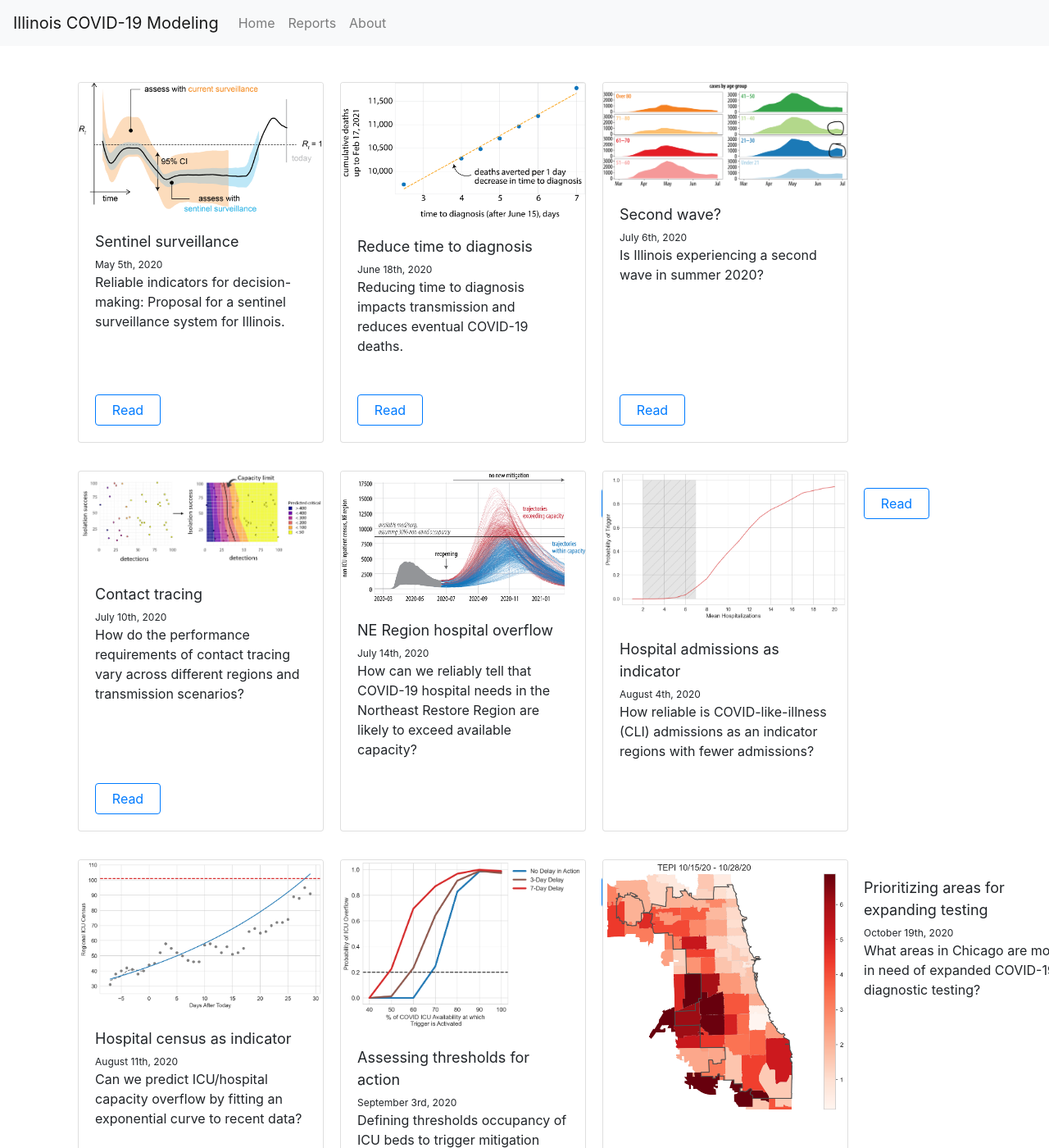
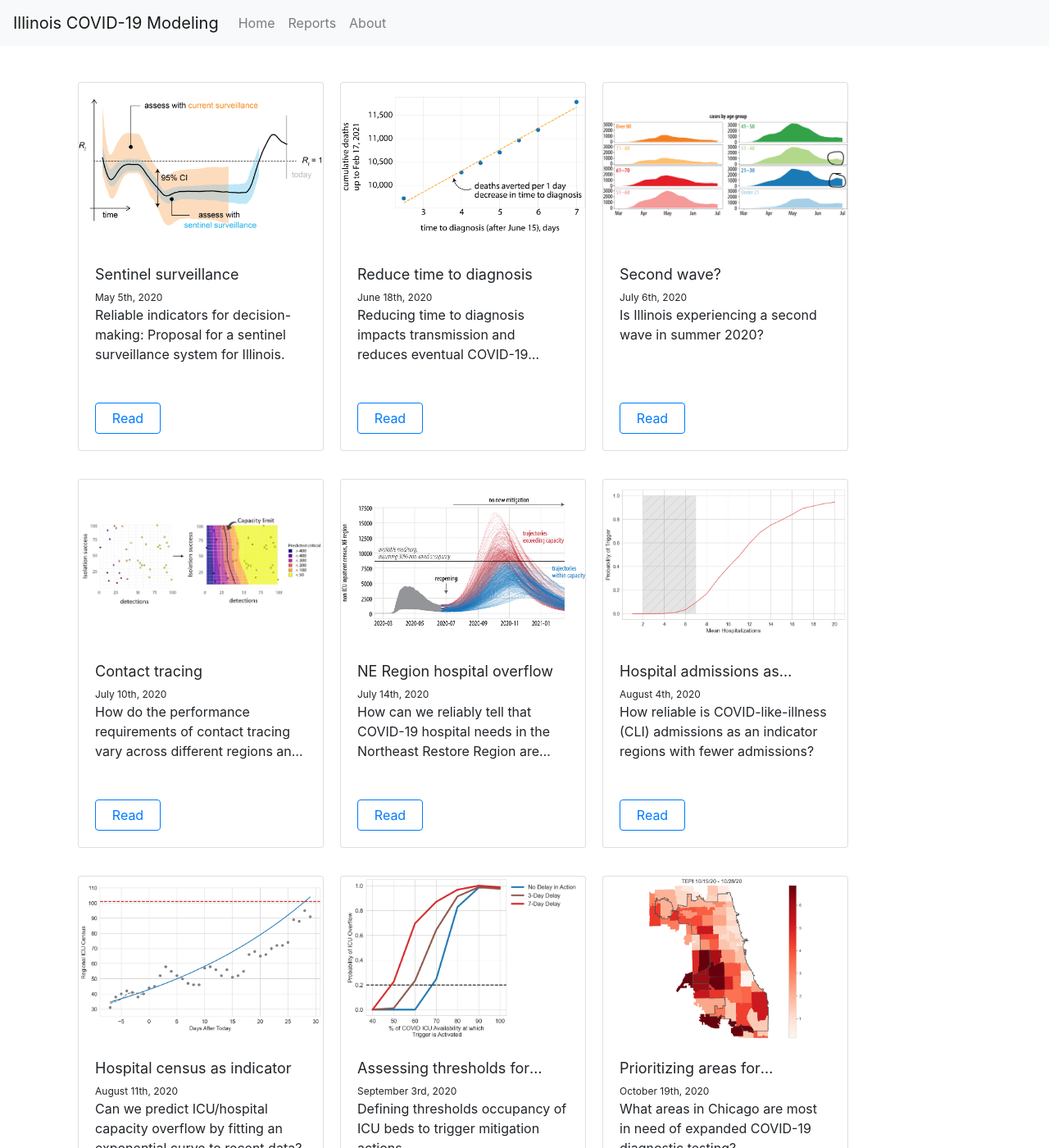
Before and after one commit to rohandandavati/rohandandavati.github.io, a Jekyll site: the page built from reports.html, in a window 1280 px wide and 1400 px high. Shown: the whole window at 82% size. Built offline with Jekyll 4.4.1, drawn with Linux system fonts in a browser that asks for light colours; nearby versions of some CDN libraries; a script that is not in the unit is left out.

Commit message:
reports fix

```diff
--- a/reports.html
+++ b/reports.html
@@ -3,32 +3,37 @@ layout: default
 title: Reports
 ---
 <style type="text/css">
-    .album {
-        background-color:transparent !important;
-    }
-    .jumbotron {
-        background-color:transparent !important;
-    }
+
+
+/*div {*/
+/*  border: 1px solid red;*/
+/*}*/
+
+
+    /*.jumbotron {*/
+    /*    background-color:transparent !important;*/
+    /*}*/
     .head {
         position: relative;
         padding-top: 80px
     }
     .card-title {
         font-size: 18px;
-        /*font-weight: bold;*/
     }
     .card-subtitle {
         font-size: 12px;
     }
     .card {
       width: 300px;
-      height: 440px;
+      height: 450px;
     }
-
-
-    /*.card-outer{*/
-    /*    marign: 10px;*/
-    /*}*/
+    .cut-text {
+      text-overflow: ellipsis;
+      overflow: hidden;
+      width: 160px;
+      height: 3.6em;
+      white-space: nowrap;
+    }
     body {
     padding-top: 90px;
     }
@@ -37,42 +42,54 @@ title: Reports
       margin: 20px;
       float: bottom;
     }
-    /*.card-outer {*/
-    /*  height: 420px;*/
-    /*}*/
-    .class {
-      /*height: 100%;*/
-    }
     .d-flex > div {
       margin: 10px;
     }
-
     .dropdown{
       display: none !important;
     }
+    .img {
+      object-fit: contain;
+width: 100%;
+height: 200px;
+    }
+    .crop-text-1 {
+  -webkit-line-clamp: 1;
+  overflow : hidden;
+  text-overflow: ellipsis;
+  display: -webkit-box;
+  -webkit-box-orient: vertical;
+}
+.crop-text-2 {
+  -webkit-line-clamp: 3;
+  overflow : hidden;
+  text-overflow: ellipsis;
+  display: -webkit-box;
+  -webkit-box-orient: vertical;
+}
 </style>
+
+
 
 <div class = "container ">
   <div class = "d-flex justify-content-left flex-wrap">
-    <!--<div class = "d-flex justify-content-center"  > -->
     {% for report in site.data.reports %}
     <div class="card mb-4 shadow-sm d-md-inline-flex card-outer row">
-      <img class="card-img-top" src="{{ report.image_path }}" alt="{{ report.name }}">
-      <div class="card-body d-flex flex-column class">
-        <text class = "card-title ">{{ report.name }}</text>
+
+      <img class="card-img-top img" src="{{ report.image_path }}" alt="{{ report.name }}">
+
+      <div class="card-body d-flex flex-column caption">
+        <text class = "card-title crop-text-1 ">{{ report.name }}</text>
         <text class = "card-subtitle">{{ report.date }}</text>
-        <!--<br></br>-->
-        <p class="card-text">{{ report.description }}</p>
-        <!--<div class= "btn-group read">-->
-          <!--<a href="{{ report.path }}" class="btn btn-outline-primary read " target="_blank">Read</a>-->
-        <!--</div>-->
+        <p class="card-text crop-text-2">{{ report.description }}</p>
       </div>
       <a href="{{ report.path }}" class="btn btn-outline-primary read " target="_blank">Read</a>
     </div>
     {% endfor %}
-    <!--</div>-->
   </div>
 </div>
+
+
   <!--<div class="album py-5 bg-light">-->
   <!--  <div class=" head container">-->
   <!--    <div class="row">-->
```
Also changed, not shown: index.html (+5 -107 lines), 1 other file.
